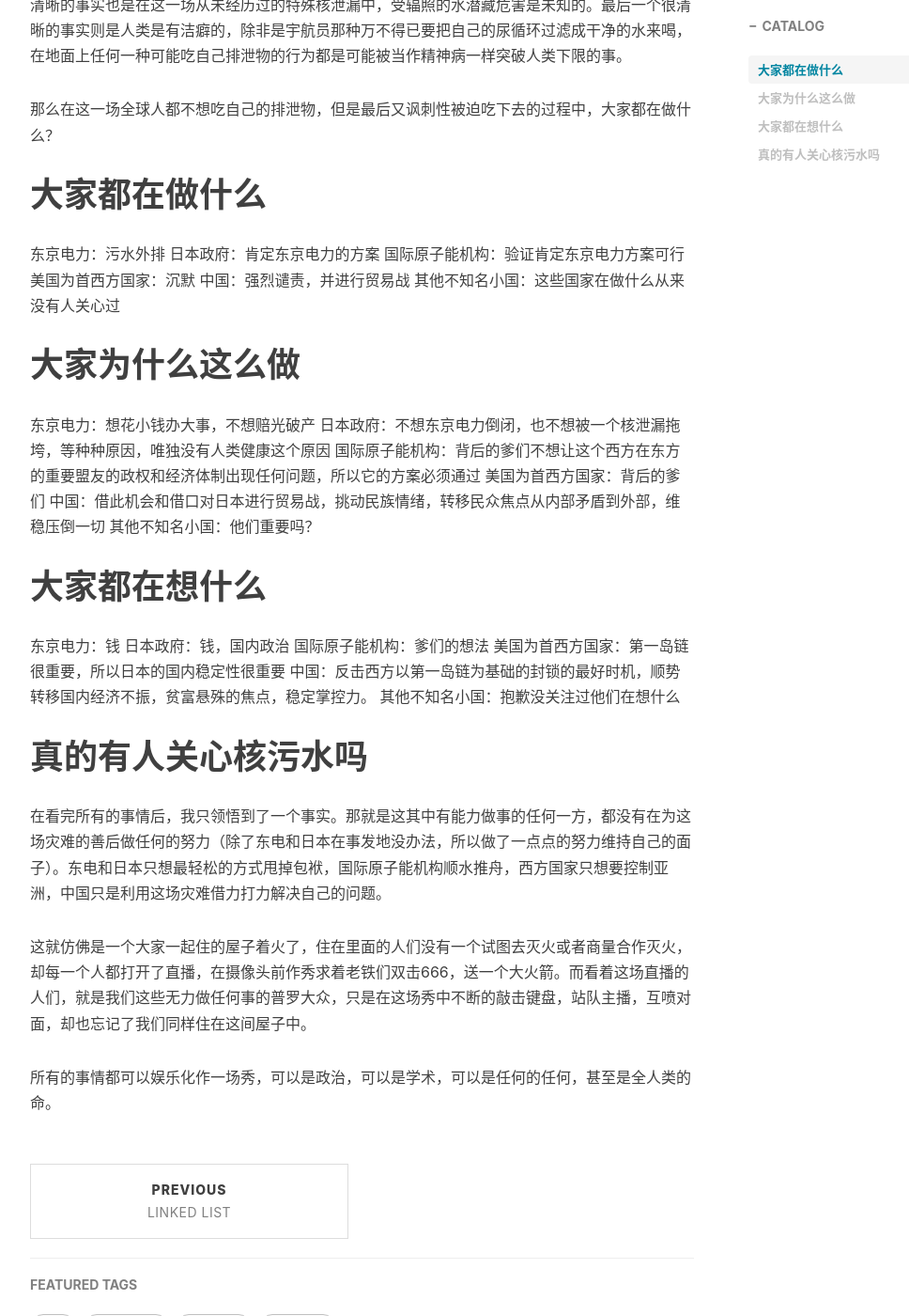
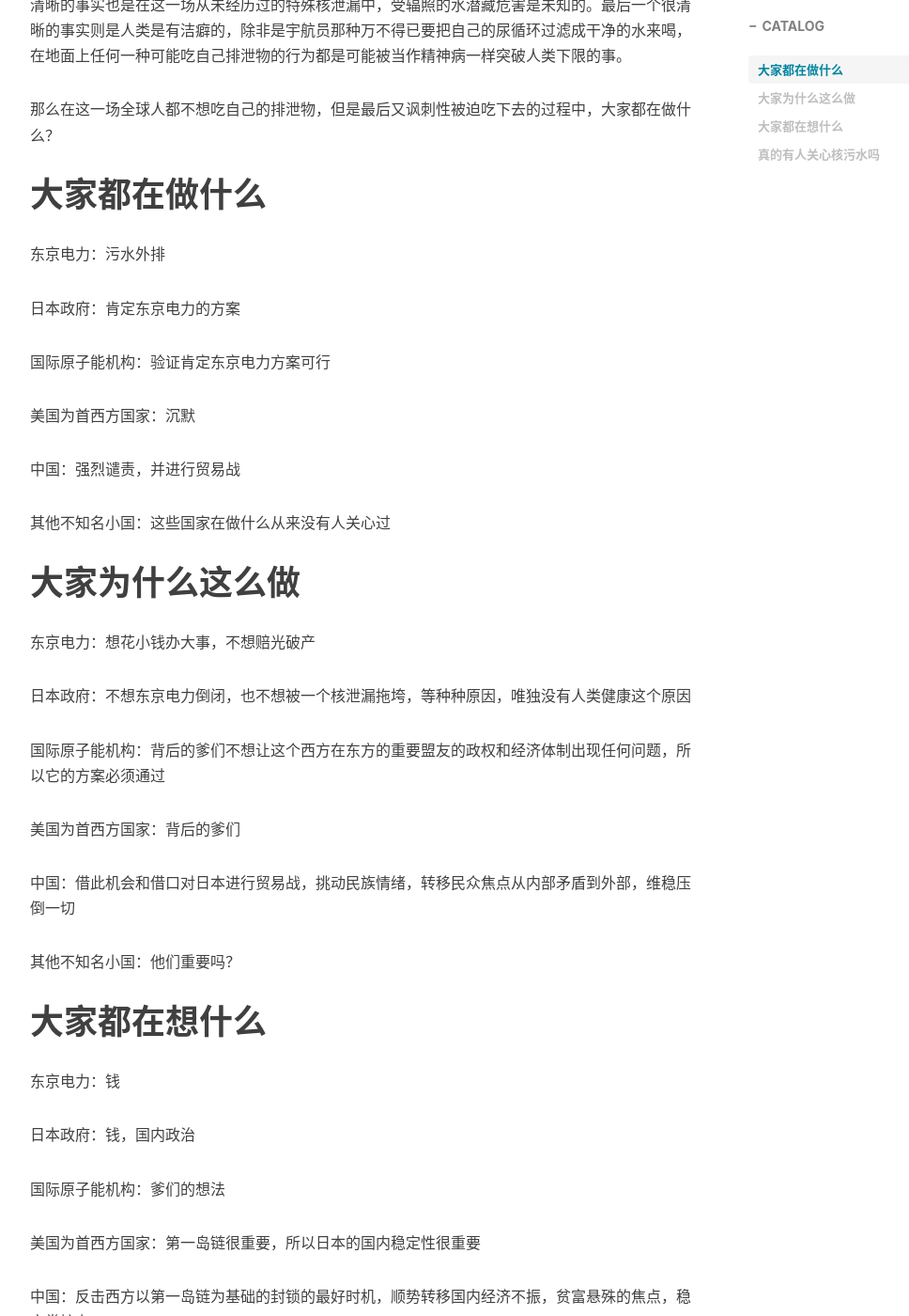
Before and after one commit to WinchellWang/winchellwang.github.io, a Jekyll site: the page built from _posts/2023-08-24-ironic.md, in a window 1280 px wide and 1400 px high, scrolled down 665 px. Shown: the whole window at 94% size, without its empty margins (233-1201 px from the left). Built offline with Jekyll 4.4.1, drawn with Linux system fonts in a browser that asks for light colours; nearby versions of some CDN libraries; comment, search, counter and statistics services are not loaded; some of the changed text lies outside the part shown.

Commit message:
new post

```diff
--- a/_posts/2023-08-24-ironic.md
+++ b/_posts/2023-08-24-ironic.md
@@ -20,29 +20,44 @@
 # 大家都在做什么
 
 东京电力：污水外排
+
 日本政府：肯定东京电力的方案
+
 国际原子能机构：验证肯定东京电力方案可行
+
 美国为首西方国家：沉默
+
 中国：强烈谴责，并进行贸易战
+
 其他不知名小国：这些国家在做什么从来没有人关心过
 
 # 大家为什么这么做
 
 东京电力：想花小钱办大事，不想赔光破产
+
 日本政府：不想东京电力倒闭，也不想被一个核泄漏拖垮，等种种原因，唯独没有人类健康这个原因
+
 国际原子能机构：背后的爹们不想让这个西方在东方的重要盟友的政权和经济体制出现任何问题，所以它的方案必须通过
+
 美国为首西方国家：背后的爹们
+
 中国：借此机会和借口对日本进行贸易战，挑动民族情绪，转移民众焦点从内部矛盾到外部，维稳压倒一切
+
 其他不知名小国：他们重要吗？
 
 # 大家都在想什么
 
 东京电力：钱
+
 日本政府：钱，国内政治
+
 国际原子能机构：爹们的想法
+
 美国为首西方国家：第一岛链很重要，所以日本的国内稳定性很重要
+
 中国：反击西方以第一岛链为基础的封锁的最好时机，顺势转移国内经济不振，贫富悬殊的焦点，稳定掌控力。
-其他不知名小国：抱歉没关注过他们在想什么
+
+其他不知名小国：抱歉,没关注过他们在想什么
 
 # 真的有人关心核污水吗
 
```
